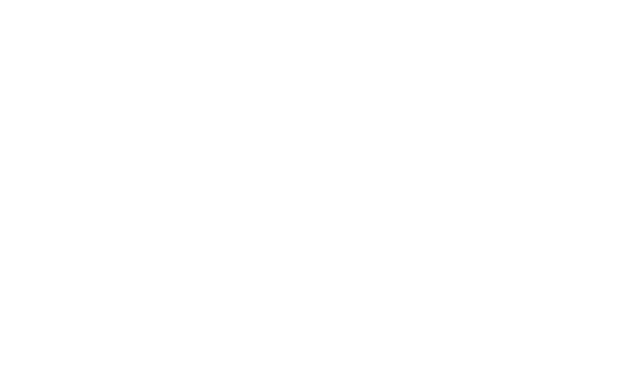
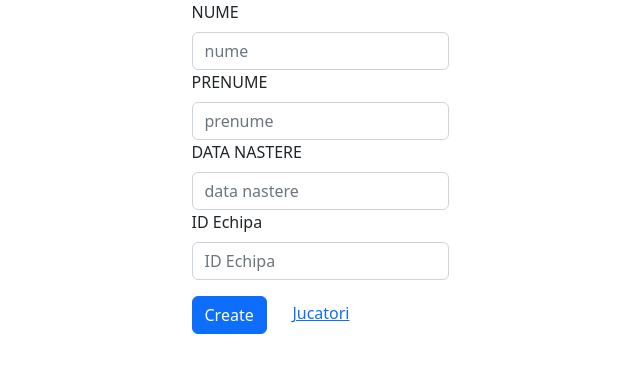
Before and after one commit to sorinupwork/test, a React (Create React App) app: page /jucatori/create in a window 1280 px wide. Before the commit this address had no page. Shown: the top 372 px of the page, without its empty margins (320-960 px from the left). Built offline with nearby package versions, Linux system fonts and the light colour scheme.

Commit message:
add create operations for teams and players

```diff
--- a/src/App.js
+++ b/src/App.js
@@ -2,13 +2,17 @@
 import { Routes, Route } from "react-router-dom";
 import Echipe from "./components/Echipe/Echipe";
 import Jucatori from "./components/Jucatori/Jucatori";
+import CreateTeam from "./components/Echipe/CreateTeam";
+import CreatePlayer from "./components/Jucatori/CreatePlayer";
 
 function App() {
   return (
     <Routes>
       <Route path="/" element={<MainNavbar />} />
       <Route path="/echipe" element={<Echipe />} />
+      <Route path="/echipe/create" element={<CreateTeam />} />
       <Route path="/jucatori" element={<Jucatori />} />
+      <Route path="/jucatori/create" element={<CreatePlayer />} />
     </Routes>
   );
 }
--- /dev/null
+++ b/src/components/Echipe/CreateTeam.jsx
@@ -0,0 +1,45 @@
+import React, { useState } from "react";
+import Button from "react-bootstrap/Button";
+import Form from "react-bootstrap/Form";
+import axios from "axios";
+
+const CreateTeam = () => {
+  const [DENUMIRE, setDENUMIRE] = useState("");
+
+  const sendDataToAPI = () => {
+    axios.post("https://recrutare.compexin.ro/api/web/echipesorin", {
+      DENUMIRE,
+    });
+  };
+
+  return (
+    <div
+      style={{
+        display: "flex",
+        alignItems: "center",
+        justifyContent: "center",
+      }}
+    >
+      <Form>
+        <Form.Group className="mb-3">
+          <Form.Label>DENUMIRE ECHIPA</Form.Label>
+          <Form.Control
+            type="text"
+            placeholder="nume echipa"
+            name="denumire"
+            onChange={(e) => setDENUMIRE(e.target.value)}
+          />
+        </Form.Group>
+
+        <Button variant="primary" type="submit" onClick={sendDataToAPI}>
+          Create
+        </Button>
+        <a href="/echipe" style={{ margin: "10%" }}>
+          Echipe
+        </a>
+      </Form>
+    </div>
+  );
+};
+
+export default CreateTeam;
--- a/src/components/Echipe/Echipe.jsx
+++ b/src/components/Echipe/Echipe.jsx
@@ -21,7 +21,7 @@
 
   useEffect(() => {
     axios
-      .get("https://recrutare.compexin.ro/api/web/echipeoana/active")
+      .get("https://recrutare.compexin.ro/api/web/echipesorin")
       .then((res) => setData(res.data.DATA))
       .catch((err) => console.log(err.message));
   }, []);
@@ -68,10 +68,14 @@
         <InputGroup>
           <Form.Control
             onChange={(e) => setSearch(e.target.value)}
-            placeholder="Filter by first name"
+            placeholder="Filter by team name"
           />
         </InputGroup>
       </Form>
+
+      <button>
+        <a href="/echipe/create">Create Team</a>
+      </button>
 
       <Table striped bordered hover>
         <thead>
@@ -98,6 +102,10 @@
                 <td>{index + 1}</td>
                 <td>{item.DENUMIRE}</td>
                 <td>{item.ID_ECHIPA}</td>
+                <td>
+                  <button>EDIT</button>
+                  <button>DELETE</button>
+                </td>
               </tr>
             ))}
         </tbody>
--- /dev/null
+++ b/src/components/Jucatori/CreatePlayer.jsx
@@ -0,0 +1,75 @@
+import React, { useState } from "react";
+import Button from "react-bootstrap/Button";
+import Form from "react-bootstrap/Form";
+import axios from "axios";
+
+const CreatePlayer = () => {
+  const [NUME, setNUME] = useState("");
+  const [PRENUME, setPRENUME] = useState("");
+  const [DATA_NASTERE, setDATA_NASTERE] = useState("");
+  const [ID_ECHIPA, setID_ECHIPA] = useState("");
+
+  const sendDataToAPI = () => {
+    axios.post("https://recrutare.compexin.ro/api/web/jucatorisorin", {
+      NUME,
+      PRENUME,
+      DATA_NASTERE,
+      ID_ECHIPA,
+    });
+  };
+
+  return (
+    <div
+      style={{
+        display: "flex",
+        alignItems: "center",
+        justifyContent: "center",
+      }}
+    >
+      <Form>
+        <Form.Group className="mb-3">
+          <Form.Label>NUME</Form.Label>
+          <Form.Control
+            type="text"
+            placeholder="nume"
+            name="NUME"
+            onChange={(e) => setNUME(e.target.value)}
+          />
+
+          <Form.Label>PRENUME</Form.Label>
+          <Form.Control
+            type="text"
+            placeholder="prenume"
+            name="PRENUME"
+            onChange={(e) => setPRENUME(e.target.value)}
+          />
+
+          <Form.Label>DATA NASTERE</Form.Label>
+          <Form.Control
+            type="text"
+            placeholder="data nastere"
+            name="DATA_NASTERE"
+            onChange={(e) => setDATA_NASTERE(e.target.value)}
+          />
+
+          <Form.Label>ID Echipa</Form.Label>
+          <Form.Control
+            type="number"
+            placeholder="ID Echipa"
+            name="ID_ECHIPA"
+            onChange={(e) => setID_ECHIPA(e.target.value)}
+          />
+        </Form.Group>
+
+        <Button variant="primary" type="submit" onClick={sendDataToAPI}>
+          Create
+        </Button>
+        <a href="/jucatori" style={{ margin: "10%" }}>
+          Jucatori
+        </a>
+      </Form>
+    </div>
+  );
+};
+
+export default CreatePlayer;
--- a/src/components/Jucatori/Jucatori.jsx
+++ b/src/components/Jucatori/Jucatori.jsx
@@ -12,11 +12,11 @@
   const [order, setOrder] = useState("ASC");
   const [search, setSearch] = useState("");
   const [currentPage, setCurrentPage] = useState(1);
-  const [postsPerPage, setPostsPerPage] = useState(3);
+  const [postsPerPage, setPostsPerPage] = useState(4);
 
   useEffect(() => {
     axios
-      .get("https://recrutare.compexin.ro/api/web/jucatorioana/active")
+      .get("https://recrutare.compexin.ro/api/web/jucatorisorin")
       .then((res) => setData(res.data.DATA))
       .catch((err) => console.log(err.message));
   }, []);
@@ -73,6 +73,10 @@
         </InputGroup>
       </Form>
 
+      <button>
+        <a href="/jucatori/create">Create Player</a>
+      </button>
+
       <Table striped bordered hover>
         <thead>
           <tr>
@@ -102,6 +106,10 @@
                 <td>{item.NUME}</td>
                 <td>{item.PRENUME}</td>
                 <td>{item.ID_ECHIPA}</td>
+                <td>
+                  <button>EDIT</button>
+                  <button>DELETE</button>
+                </td>
               </tr>
             ))}
         </tbody>
--- a/src/components/Navbar/Navbar.jsx
+++ b/src/components/Navbar/Navbar.jsx
@@ -19,7 +19,7 @@
         <Navbar.Toggle />
         <Navbar.Collapse className="justify-content-end">
           <Navbar.Text>
-            Signed in as: <a href="/login">Admin</a>
+            Signed in as: <a href="/login">Login</a>
           </Navbar.Text>
         </Navbar.Collapse>
       </Container>
```
